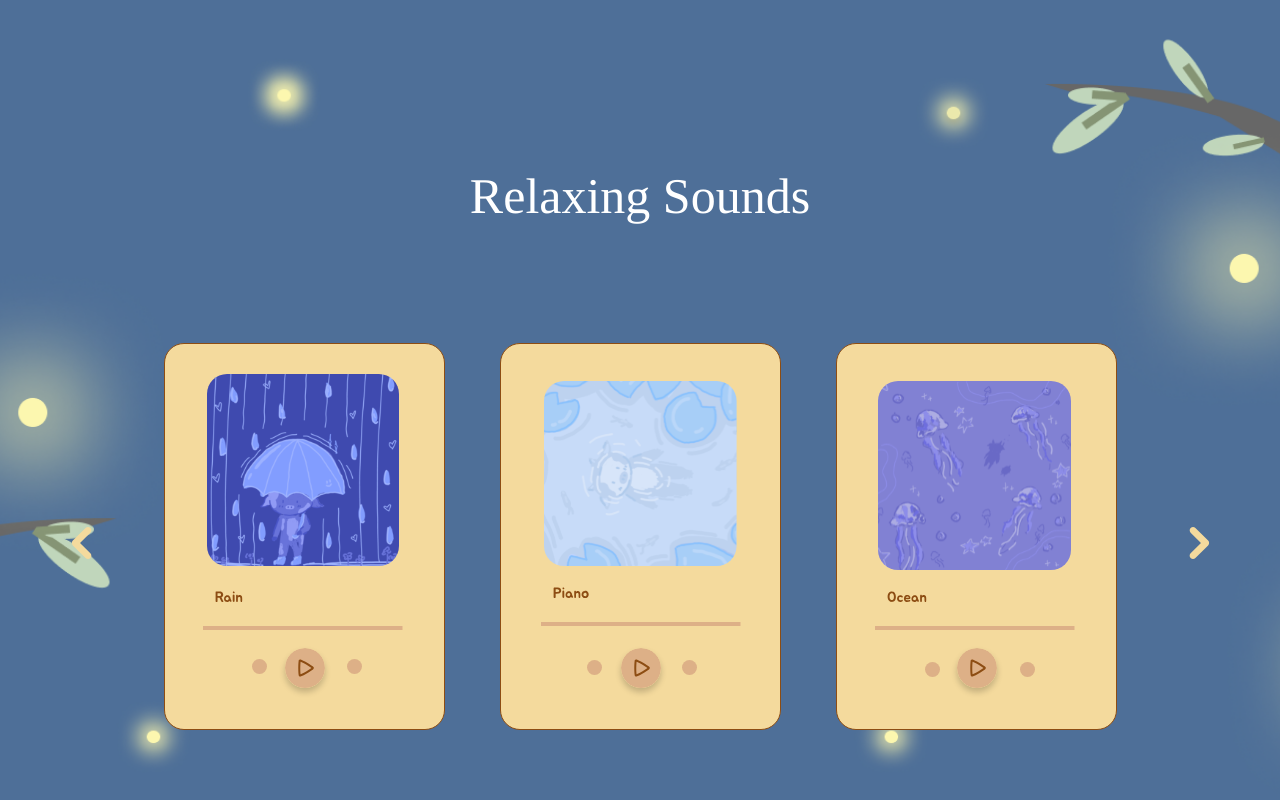
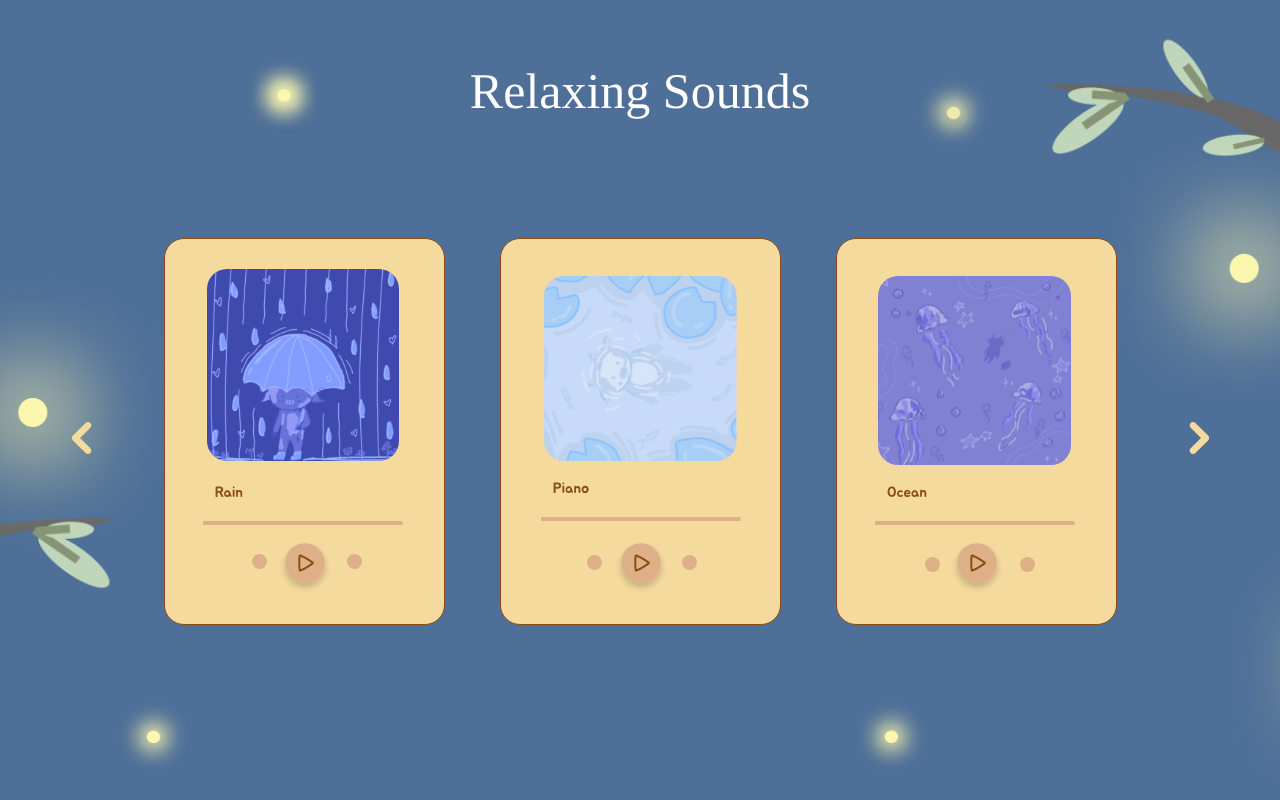
Before and after one commit to include-davis/aggie-peer-counseling, a Next.js app: page / in a window 1280 px wide. Built offline with nearby package versions, Linux system fonts and the light colour scheme; a web font is replaced by a local one.

Commit message:
css adjusted

```diff
--- a/app/(pages)/_components/destress/RelaxingSounds/RelaxingSounds.module.scss
+++ b/app/(pages)/_components/destress/RelaxingSounds/RelaxingSounds.module.scss
@@ -33,7 +33,7 @@
     font-style: normal;
     font-weight: 400;
     line-height: normal;
-    margin-top: 6.8125rem; /* 109px / 16 = 6.8125rem */
+    margin-top: -100px;   /* 109px / 16 = 6.8125rem */
     margin-bottom: 6.125rem; /* 98px / 16 = 6.125rem */
     text-align: center;
 }
```
